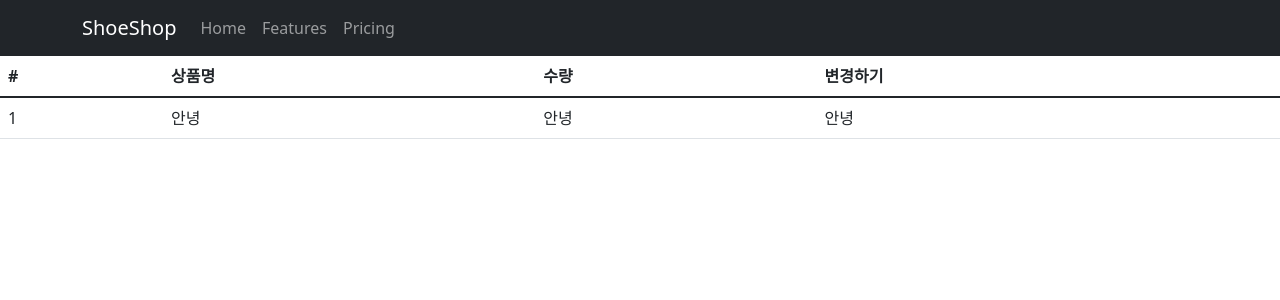
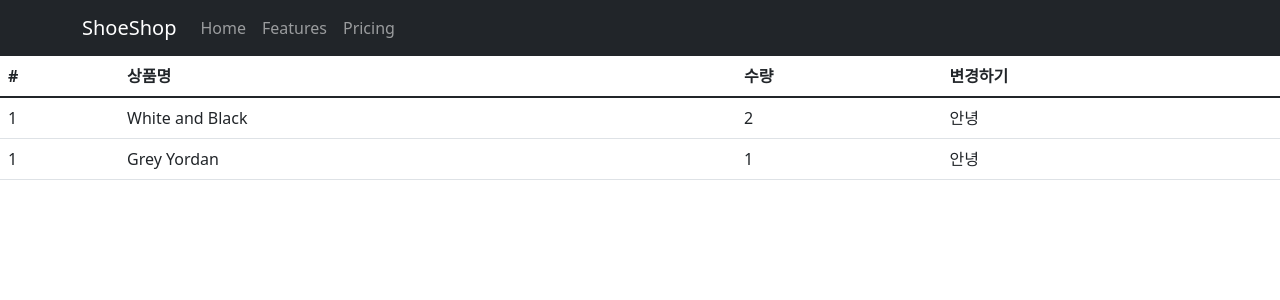
Before and after one commit to kknyapple/codingapple_shop, a React (Create React App) app: page /cart in a window 1280 px wide. Shown: the top 300 px of the page. Built offline with nearby package versions, Linux system fonts and the light colour scheme.

Commit message:
redux state 보관

```diff
--- a/src/App.jsx
+++ b/src/App.jsx
@@ -124,7 +124,7 @@ function Cards(props) {
         <div className="row">
           {props.shoes.map(function (a, i) {
             return (
-              <div className="col-md-4">
+              <div key={i} className="col-md-4">
                 <img
                   src={`https://codingapple1.github.io/shop/shoes${i + 1}.jpg`}
                   width="80%"
--- a/src/routes/Cart.jsx
+++ b/src/routes/Cart.jsx
@@ -1,7 +1,10 @@
 import React from "react";
 import { Table } from "react-bootstrap";
+import { useSelector } from "react-redux";
 
 export default function Cart() {
+  const product = useSelector((state) => state.cartData);
+  console.log(product);
   return (
     <div>
       <Table>
@@ -14,12 +17,16 @@ export default function Cart() {
           </tr>
         </thead>
         <tbody>
-          <tr>
-            <td>1</td>
-            <td>안녕</td>
-            <td>안녕</td>
-            <td>안녕</td>
-          </tr>
+          {product.map((a, i) => {
+            return (
+              <tr key={i}>
+                <td>1</td>
+                <td>{product[i].name}</td>
+                <td>{product[i].count}</td>
+                <td>안녕</td>
+              </tr>
+            );
+          })}
         </tbody>
       </Table>{" "}
     </div>
--- a/src/store.jsx
+++ b/src/store.jsx
@@ -1,5 +1,17 @@
-import { configureStore } from "@reduxjs/toolkit";
+import { configureStore, createSlice } from "@reduxjs/toolkit";
+
+const user = createSlice({ name: "user", initialState: "kim" });
+const cartData = createSlice({
+  name: "data",
+  initialState: [
+    { id: 0, name: "White and Black", count: 2 },
+    { id: 2, name: "Grey Yordan", count: 1 },
+  ],
+});
 
 export default configureStore({
-  reducer: {},
+  reducer: {
+    user: user.reducer,
+    cartData: cartData.reducer,
+  },
 });
```
